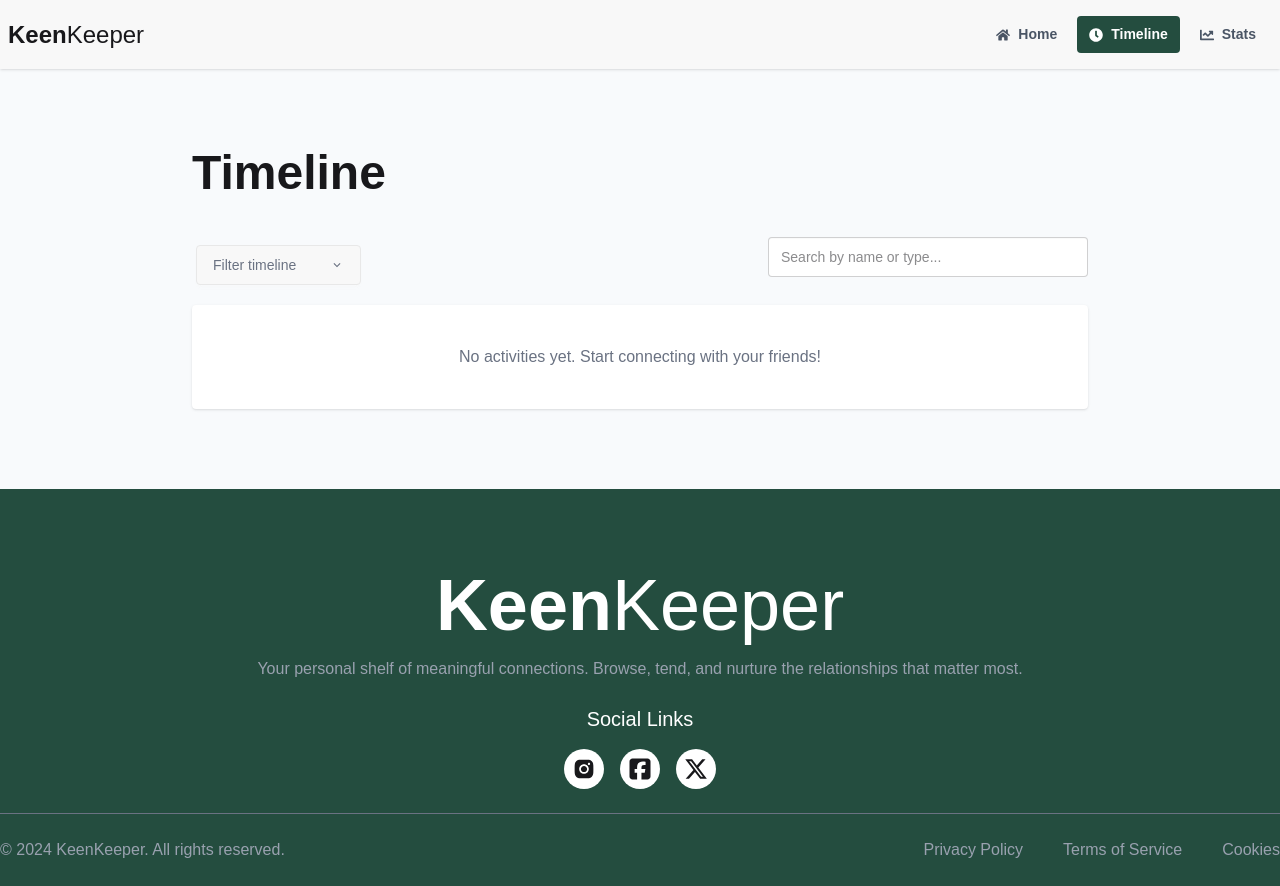
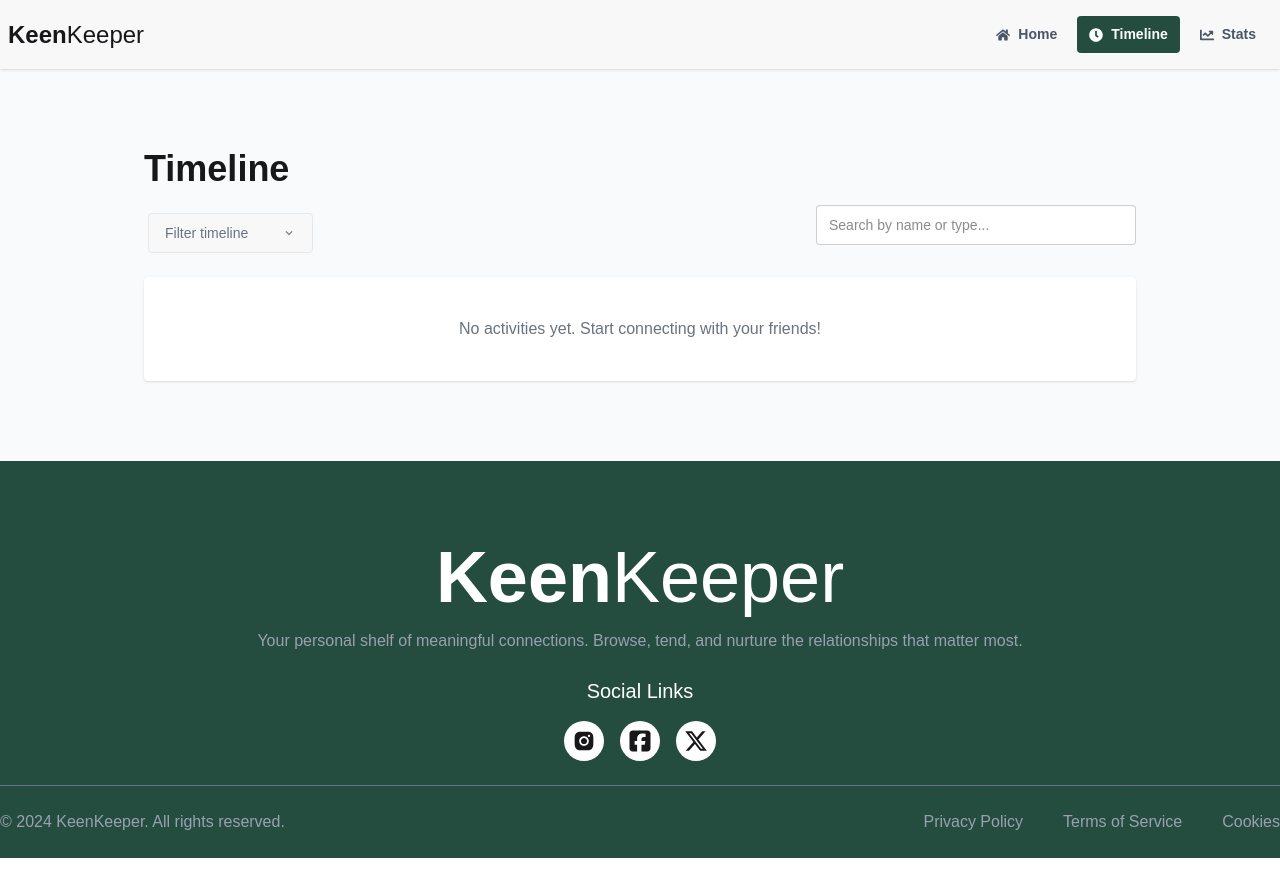
Before and after one commit to Sumaiya2209/KeenKeeper, a React (Vite) app: page /timeline in a window 1280 px wide. After the commit the page ends 858 px from the top, so only its background shows below. Built offline with nearby package versions, Linux system fonts and the light colour scheme.

Commit message:
Fixed resposive problem of timeline and stats

```diff
--- a/src/Pages/timeline/Timeline.jsx
+++ b/src/Pages/timeline/Timeline.jsx
@@ -45,10 +45,10 @@ const Timeline = () => {
   });
 
   return (
-    <div className='max-w-4xl mx-auto my-20 space-y-3'>
-      <h2 className='text-5xl font-bold my-10'>Timeline</h2>
+    <div className='max-w-5xl mx-auto my-20 space-y-3'>
+      <h2 className='text-4xl font-bold my-10 md:m-4'>Timeline</h2>
 
-      <div className='flex flex-col md:flex-row items-start md:items-center gap-4 justify-between'>
+      <div className='flex flex-col md:flex-row items-start md:items-center gap-4 justify-between m-4'>
         <div className="dropdown dropdown-bottom">
           <div tabIndex={0} role="button" className="btn m-1 text-gray-500 font-normal">Filter timeline {filter} <span className='pl-7'> <MdKeyboardArrowDown /></span></div>
           <ul tabIndex={0} className="dropdown-content menu bg-base-100 rounded-box z-1 w-52 p-2 shadow-sm">
@@ -86,7 +86,7 @@ const Timeline = () => {
 
 
       {allActivities.length === 0 ? (
-        < div className='bg-base-100 shadow p-10 rounded text-center'>
+        < div className='bg-base-100 shadow p-10 rounded text-center md:m-4 m-0'>
           <p className='text-center text-gray-500'>No activities yet. Start connecting with your friends!</p>
         </div>
       ) : (
--- a/src/Pages/timeline/TimelineCard.jsx
+++ b/src/Pages/timeline/TimelineCard.jsx
@@ -6,7 +6,7 @@ const TimelineCard = ({ allActivities, formatDate }) => {
   return (
     <>
           {allActivities.map((item, index) => (
-            <div key={index} className="card bg-base-100 text-gray-600 p-4 shadow ">
+            <div key={index} className="card bg-base-100 text-gray-600 p-4 shadow">
               <div className='flex items-center gap-4'>
                 <div>
                   {item.type === "call" && <img src={Call} alt="Call" className="w-6 h-6" />}
```
